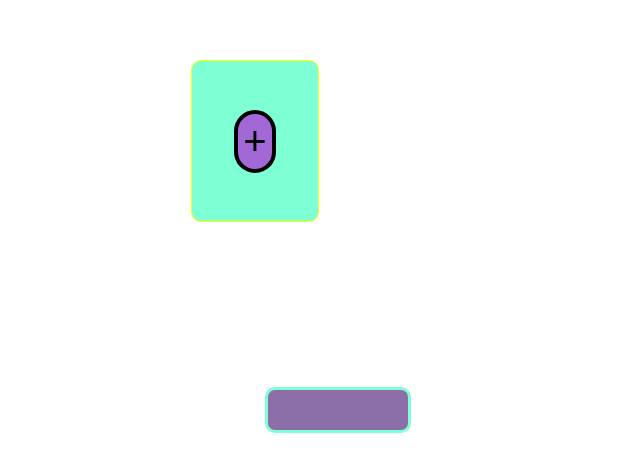
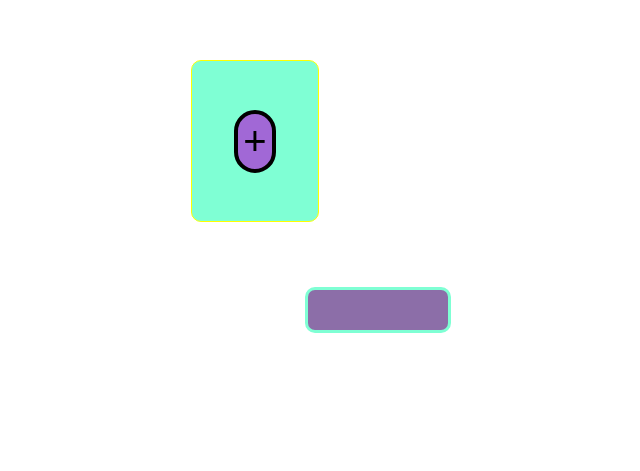
Before and after one commit to qadirjaved1999/Counter-app, a plain HTML site: page index.html in a window 1280 px wide. Shown: the part 267-738 px from the top of the page, without its empty margins (385-1025 px from the left). Drawn offline with Linux system fonts and the light colour scheme.

Commit message:
Modifiy Style

```diff
--- a/style.css
+++ b/style.css
@@ -1,4 +1,4 @@
-.container{
+.container {
   width: 100%;
   height: 100vh;
   /* border: 3px solid red; */
@@ -6,7 +6,7 @@
   justify-content: center;
   align-items: center;
 }
-.box{
+.box {
   height: 20%;
   width: 10%;
   display: flex;
@@ -17,14 +17,14 @@
   border: 1px solid yellow;
   border-radius: 10px;
 }
-.btn{
+.btn {
   padding: 5px 5px;
   background-color: rgb(161, 104, 214);
   border-radius: 50px;
   font-size: 40px;
   border: 4px solid black;
 }
-.sunny{
+.sunny {
   width: 140px;
   height: 40px;
   display: flex;
@@ -35,8 +35,7 @@
   font-size: 40px;
   border-radius: 10px;
   position: absolute;
-    bottom: 100px;
-    left: 650px;
-    left: 650px;
+  bottom: 200px;
+  left: 690px;
   border: 3px solid aquamarine;
 }
```
Lines whose indentation alone changed are shown as unchanged.
